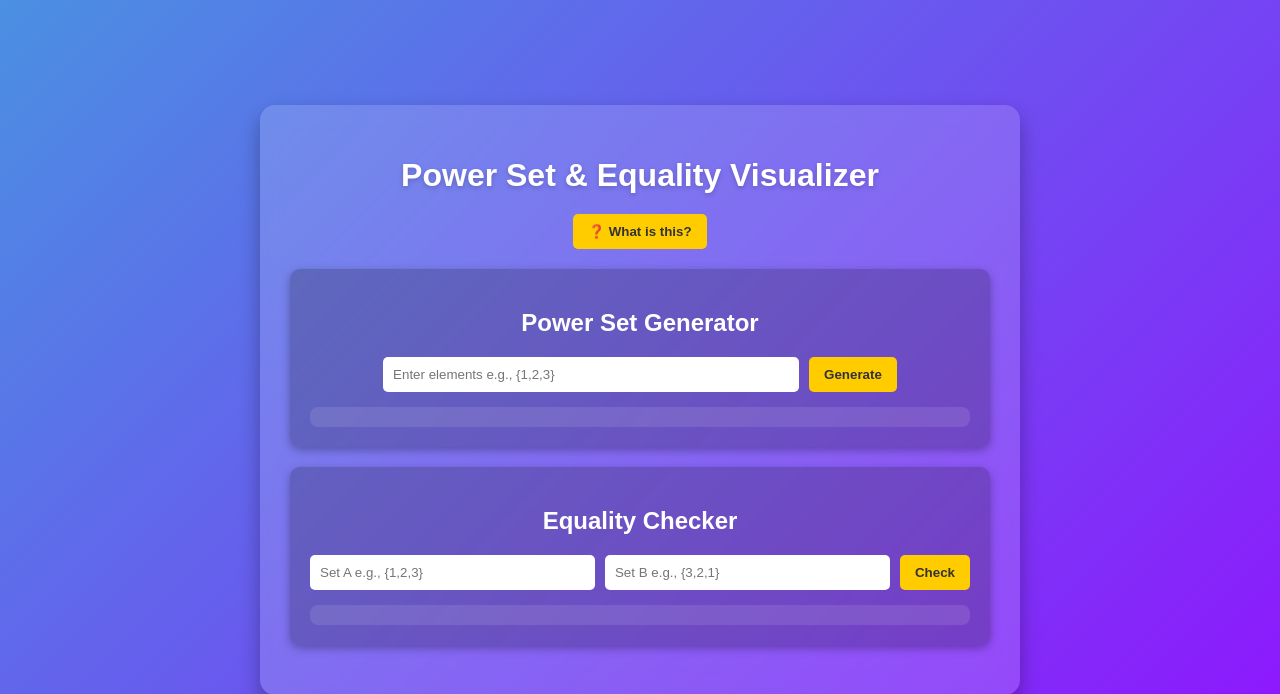
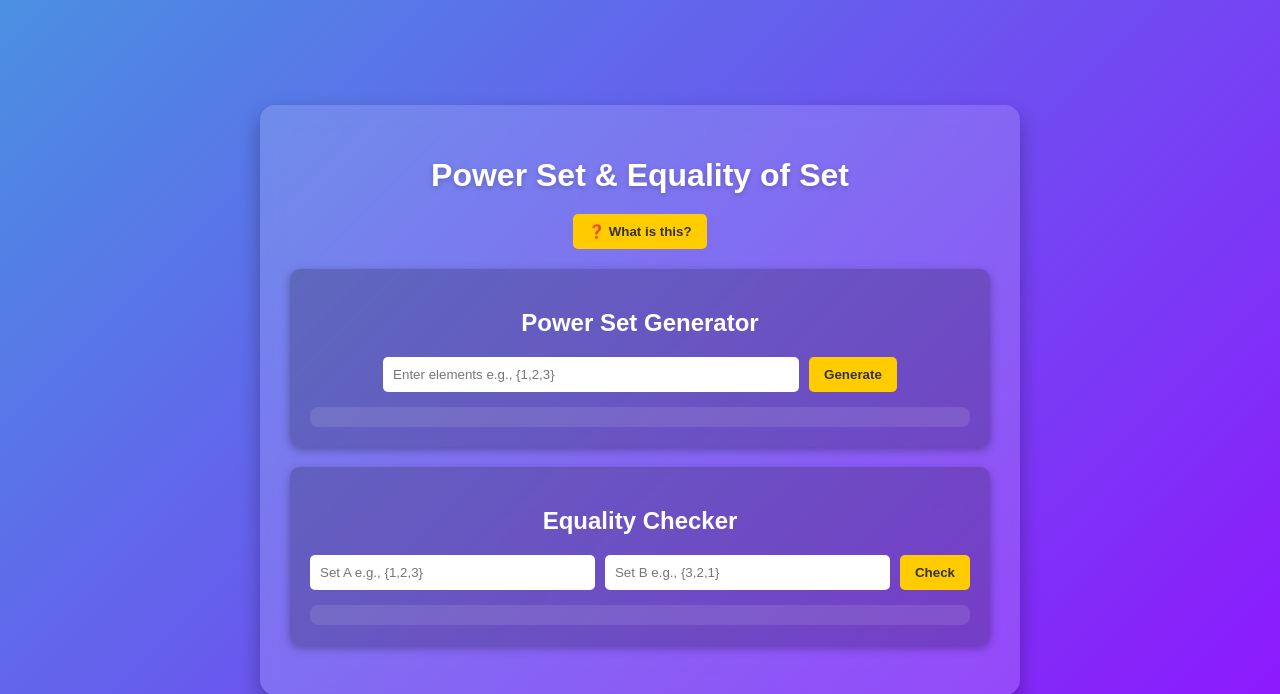
Before and after one commit to MansiKharat/Proper-Set-Equality-of-Set, a Flask app: page / in a window 1280 px wide. Shown: the top 694 px of the page. Run offline with Flask 3, Linux system fonts and the light colour scheme.

Commit message:
Update index.html

```diff
--- a/DM/templates/index.html
+++ b/DM/templates/index.html
@@ -25,7 +25,7 @@
     <div class="container">
         <!-- A wrapper div for all content to center and style it nicely -->
 
-        <h1>Power Set & Equality Visualizer</h1>
+        <h1>Power Set & Equality of Set</h1>
         <!-- The main heading of the web page -->
 
         <!-- Button that shows or hides the info box when clicked -->
```
